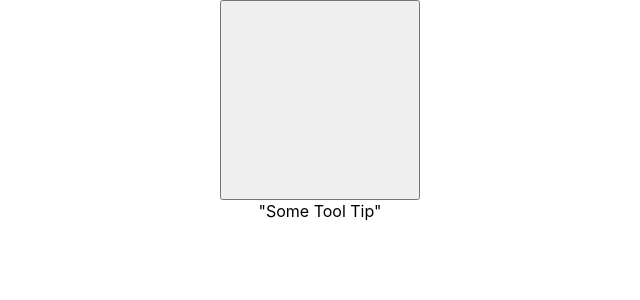
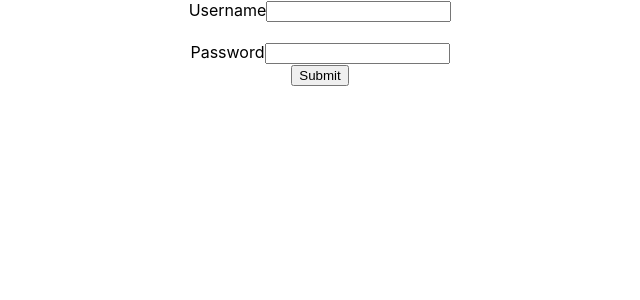
Before and after one commit to buithanhnhan76/ReactJS, a React (Create React App) app: page / in a window 1280 px wide. Shown: the top 300 px of the page, without its empty margins (320-960 px from the left). Built offline with nearby package versions, Linux system fonts and the light colour scheme.

Commit message:
learn basic react-hook-form

```diff
--- a/package.json
+++ b/package.json
@@ -9,6 +9,7 @@
     "axios": "^0.21.1",
     "react": "^17.0.2",
     "react-dom": "^17.0.2",
+    "react-hook-form": "^7.13.0",
     "react-scripts": "4.0.3",
     "web-vitals": "^1.1.2"
   },
--- a/src/App.js
+++ b/src/App.js
@@ -4,7 +4,7 @@ import './App.css';
 // import GrandFather from './BasicHook+Context/granfather';
 
 // higherOrderComponent test
-import Square from './highOrderComponent/square';
+// import Square from './highOrderComponent/square';
 
 // Axios + ref
 // import ToDo from './axios+ref/toDo';
@@ -18,10 +18,13 @@ import Square from './highOrderComponent/square';
 // useMemo
 // import MeMo from './useMemo+useCallback/memo';
 
+// react-hook-form
+import LoginForm from './react-hook-form/loginForm';
+
 function App() {
   return (
     <div className="App">
-      <Square />
+      <LoginForm />
     </div>
   );
 }
--- /dev/null
+++ b/src/react-hook-form/loginForm.jsx
@@ -0,0 +1,27 @@
+import React from 'react';
+import { useForm } from 'react-hook-form';
+
+const LoginForm = () => {
+    const {register, handleSubmit, formState: { errors }} = useForm();
+    const onSubmit = (data) => {
+        console.log(data);
+    }
+    return (
+        <div className="container-fluid">
+            <form method="POST" onSubmit={handleSubmit(onSubmit)}>
+                <label htmlFor="username">Username</label>
+                <input type="text" name="username" id="username" {...register('username', {required:true})}/>
+                <br />
+                {errors.username && <div>Username can not be empty</div>}
+                <br />
+                <label htmlFor="password">Password</label>
+                <input type="password" name="password" id="password" {...register('password', {required: true, minLength: 5})}/>
+                <br />
+                {errors.password && <div>Password can not be empty</div>}
+                <input type="submit" />
+            </form>
+        </div>
+     );
+}
+
+export default LoginForm;
```
Also changed, not shown: 1 other file (tests, documents, lock files or other folders).
